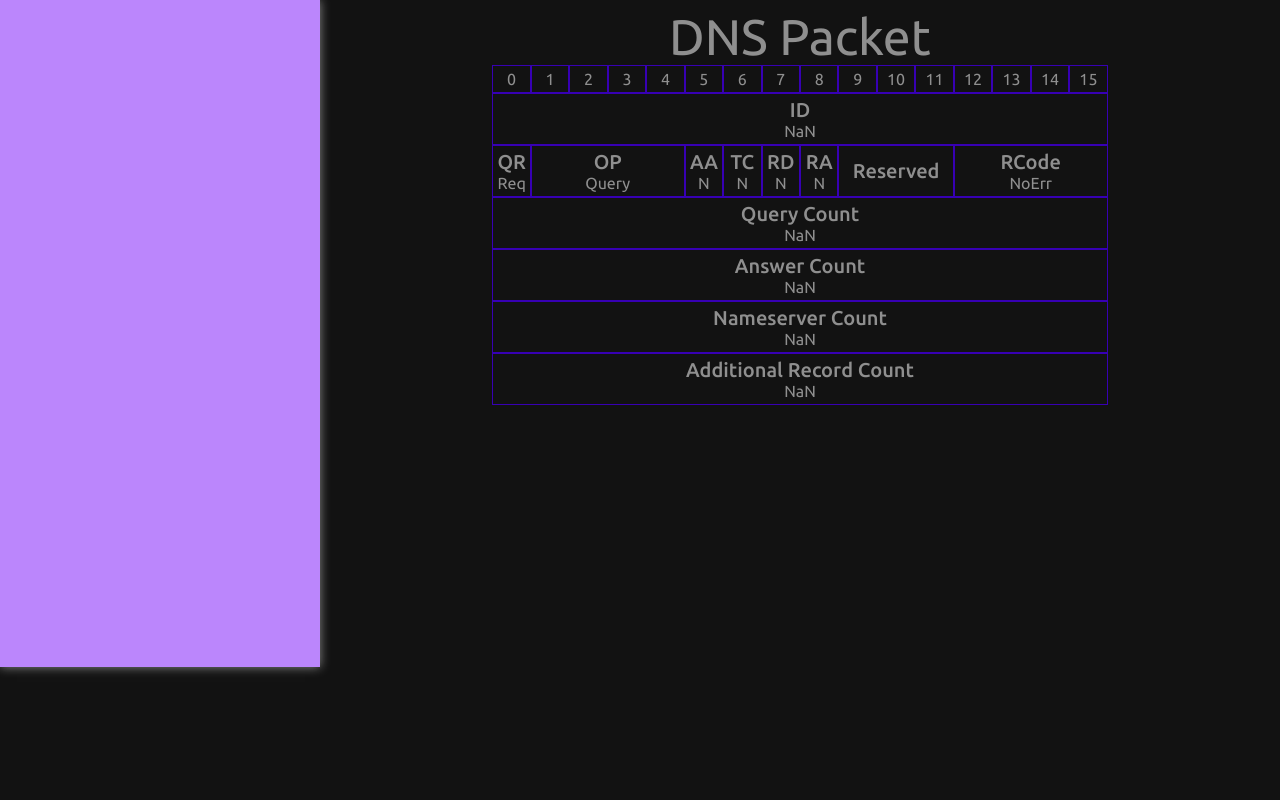
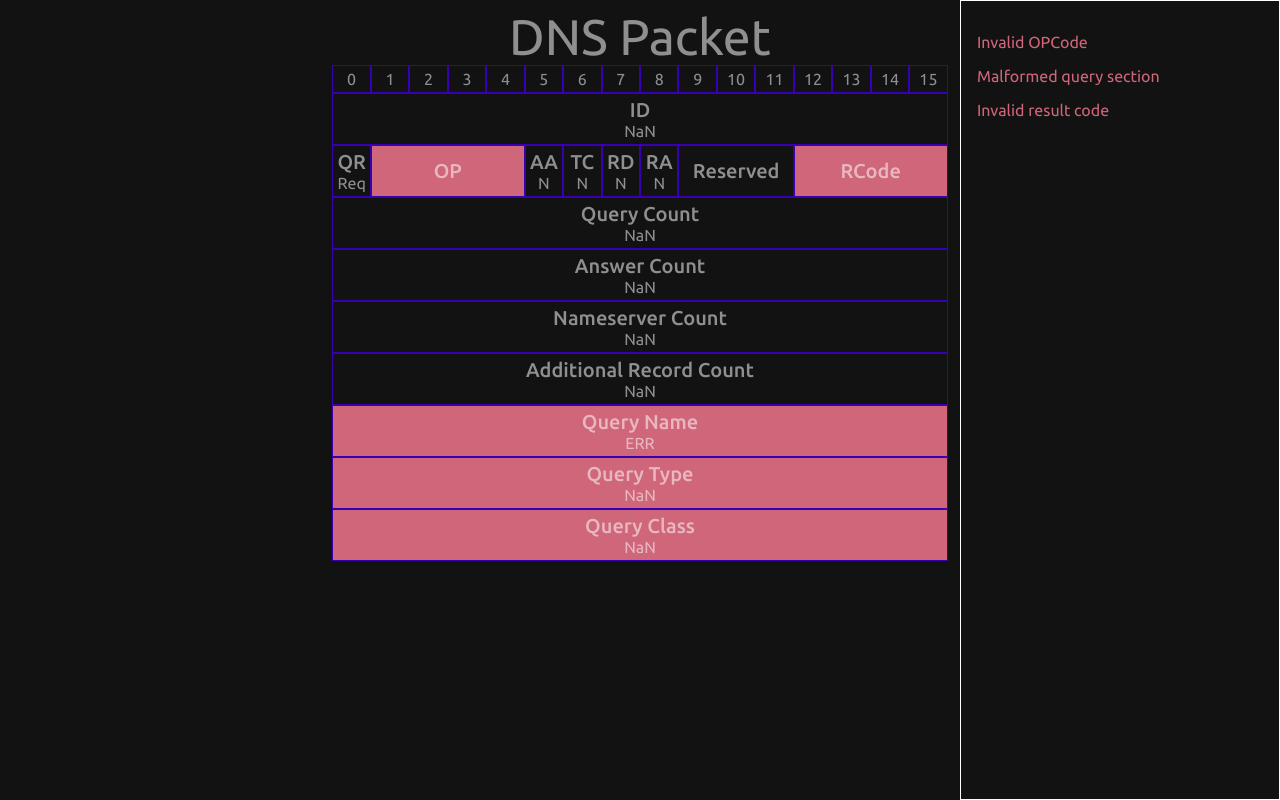
Before and after one commit to dbidwell94/BitNom, a React app: page /dns in a window 1280 px wide. Built offline with nearby package versions, Linux system fonts and the light colour scheme.

Commit message:
better formatted DNS viewer

```diff
--- a/src/components/HexView.tsx
+++ b/src/components/HexView.tsx
@@ -16,7 +16,6 @@ const HexViewContainer = styled.div`
     grid-gap: 0.25rem;
     background: ${({ theme }) => theme.colors.primary};
     padding: ${({ theme }) => theme.spacing.basePadding / 2}rem;
-    /* border-radius: ${({ theme }) => theme.spacing.basePadding}rem; */
     box-shadow: 0rem 0rem 1rem 0rem ${({ theme }) => theme.colors.onBase};
     overflow-y: auto;
     code {
@@ -26,17 +25,17 @@ const HexViewContainer = styled.div`
 `;
 
 interface IHexViewProps {
-  bytes: [string, string][];
+  nibbles: [string, string][];
   className?: string;
 }
 
 export default function HexView(props: IHexViewProps) {
-  const { bytes, className } = props;
+  const { nibbles, className } = props;
 
   return (
     <HexViewContainer className={className}>
       <div id='hex'>
-        {bytes.map((byte, index) => {
+        {nibbles.map((byte, index) => {
           return <code key={`${byte} - ${index}`}>{byte}</code>;
         })}
       </div>
--- a/src/sections/DNSHexView/DNSQuery.tsx
+++ b/src/sections/DNSHexView/DNSQuery.tsx
@@ -1,28 +1,27 @@
 import React from 'react';
-import { hexToNumber } from '../../utils';
+import { DNSQuery } from './types';
 
 interface IDNSQueryProps {
-  bytes: string[];
-  startingIndex: number;
+  query: DNSQuery;
+  className?: string;
 }
 
-export default function DNSQuery(props: IDNSQueryProps): [JSX.Element, number] {
-  const { bytes, startingIndex } = props;
-  return [
+export default function Query(props: IDNSQueryProps) {
+  const { query, className } = props;
+  return (
     <>
-      <div className='grid-item' style={{ gridColumn: '1 / -1' }}>
-        <h6>QName</h6>
-        <p>{hexToNumber(bytes[10] + bytes[11])}</p>
+      <div className={`grid-item ${className ? className : ''}`} style={{ gridColumn: '1 / -1' }}>
+        <h6>Query Name</h6>
+        <p>{query.qName}</p>
       </div>
-      <div className='grid-item' style={{ gridColumn: '1 / -1' }}>
-        <h6>QType</h6>
-        <p>{hexToNumber(bytes[10] + bytes[11])}</p>
+      <div className={`grid-item ${className ? className : ''}`} style={{ gridColumn: '1 / -1' }}>
+        <h6>Query Type</h6>
+        <p>{query.qType}</p>
       </div>
-      <div className='grid-item' style={{ gridColumn: '1 / -1' }}>
-        <h6>QClass</h6>
-        <p>{hexToNumber(bytes[10] + bytes[11])}</p>
+      <div className={`grid-item ${className ? className : ''}`} style={{ gridColumn: '1 / -1' }}>
+        <h6>Query Class</h6>
+        <p>{query.qClass}</p>
       </div>
-    </>,
-    1,
-  ];
+    </>
+  );
 }
--- a/src/sections/DNSHexView/DNSView.tsx
+++ b/src/sections/DNSHexView/DNSView.tsx
@@ -1,11 +1,13 @@
-import React, { useMemo } from 'react';
+import React, { useEffect, useMemo, useState } from 'react';
 import styled from 'styled-components';
 import { hexToNumber } from '../../utils';
-import { DNSOpcode, RCode } from '../../mappings';
+import { DNSOpcode, DNSOpcodeKeys, RCode, RCodeKeys } from './mappings';
+import { DNSPacket, DNSQuery } from './types';
+import { default as Query } from './DNSQuery';
 
 const DNSViewContainer = styled.div`
   grid-row: 1 / -1;
-  grid-column: 2 / -1;
+  grid-column: 2 / 4;
   display: flex;
   flex-direction: column;
   align-items: center;
@@ -15,6 +17,7 @@ const DNSViewContainer = styled.div`
   section#view-container {
     display: grid;
     grid-template-columns: repeat(16, 1fr);
+
     .grid-item {
       display: flex;
       justify-content: center;
@@ -23,22 +26,188 @@ const DNSViewContainer = styled.div`
       padding: ${({ theme }) => theme.spacing.basePadding / 4}rem;
       text-align: center;
       border: thin solid ${({ theme }) => theme.colors.primaryv2};
+
+      &.error {
+        background: ${({ theme }) => theme.colors.error};
+      }
+    }
+  }
+`;
+
+const DNSErrorsContainer = styled.div`
+  grid-row: 1 / -1;
+  grid-column: 4 / 5;
+  width: 100%;
+  height: 100%;
+  overflow-y: auto;
+  padding: ${({ theme }) => theme.spacing.basePadding}rem;
+  border: thin solid white;
+
+  p.error {
+    color: ${({ theme }) => theme.colors.error};
+    margin: ${({ theme }) => theme.spacing.basePadding}rem 0rem;
+    &:first-child {
+      margin: 0rem;
+    }
+    &:last-child {
+      margin: 0rem;
     }
   }
 `;
 
 interface IDNSViewProps {
-  bytes: [string, string][];
+  nibbles: [string, string][];
 }
 
 export default function DNSView(props: IDNSViewProps) {
-  const { bytes: nibbles } = props;
+  const { nibbles } = props;
+
+  const [packetErrors, setPacketErrors] = useState<Record<keyof DNSPacket, string | null>>({
+    additionalRecordCount: null,
+    answerCount: null,
+    answers: null,
+    authoritative: null,
+    id: null,
+    nameserverCount: null,
+    op: null,
+    qr: null,
+    queries: null,
+    queryCount: null,
+    recursionAvailable: null,
+    recursionDesired: null,
+    resultCode: null,
+    truncated: null,
+  });
+
+  useEffect(() => {
+    console.log(packetErrors);
+  }, [packetErrors]);
 
   const bytes = useMemo<string[]>(() => {
     return nibbles.map((nibble) => nibble.join(''));
   }, [nibbles]);
 
+  const packet = useMemo<DNSPacket | null>(() => {
+    const errors = packetErrors;
+    const toReturn: DNSPacket = {
+      answers: [],
+      queries: [],
+    };
+
+    // bytes 0, 1
+    {
+      const id = hexToNumber(bytes[0] + bytes[1]);
+      toReturn.id = id;
+    }
+    // byte 2
+    {
+      // QR
+      const qr = hexToNumber(bytes[2]) >> 8 === 0 ? 'Req' : 'Res';
+      toReturn.qr = qr;
+      // OPCode
+      const op = DNSOpcode[(hexToNumber(bytes[2]) & 0b01111000) >> 3];
+      if (DNSOpcodeKeys.includes(op)) {
+        toReturn.op = op as unknown as DNSOpcode;
+      } else {
+        errors.op = 'Invalid OPCode';
+      }
+      // Authoritative
+      const aa = (hexToNumber(bytes[2]) & 0b00000100) >> 2 === 1;
+      toReturn.authoritative = aa;
+      // TC
+      const tc = (hexToNumber(bytes[2]) & 0b00000010) >> 1 === 1;
+      toReturn.truncated = tc;
+      // RD
+      const rd = (hexToNumber(bytes[2]) & 0b00000001) === 1;
+      toReturn.recursionDesired = rd;
+    }
+    // byte 3
+    {
+      // RA
+      const ra = (hexToNumber(bytes[3]) & 0b10000000) >> 7 === 1;
+      toReturn.recursionAvailable = ra;
+      // RCode
+      const rCode = RCode[hexToNumber(bytes[3]) & 0b00001111];
+      if (RCodeKeys.includes(rCode)) {
+        toReturn.resultCode = rCode as unknown as RCode;
+      } else {
+        errors.resultCode = 'Invalid result code';
+      }
+    }
+    // bytes 4, 5
+    {
+      const queryCount = hexToNumber(bytes[4] + bytes[5]);
+      toReturn.queryCount = queryCount;
+    }
+    // bytes 6, 7
+    {
+      const answerCount = hexToNumber(bytes[6] + bytes[7]);
+      toReturn.answerCount = answerCount;
+    }
+    // bytes 8, 9
+    {
+      const nameserverCount = hexToNumber(bytes[8] + bytes[9]);
+      toReturn.nameserverCount = nameserverCount;
+    }
+    // bytes 10, 11
+    {
+      const additionalRecordCount = hexToNumber(bytes[10] + bytes[11]);
+      toReturn.additionalRecordCount = additionalRecordCount;
+    }
+    // queries (starting at byte 12)
+    let byteIndex = 12;
+    {
+      const queries: DNSQuery[] = [];
+      let shouldBreak = false;
+      if (toReturn.queryCount && !Number.isNaN(toReturn.queryCount)) {
+        for (let i = 0; i < toReturn.queryCount; i++) {
+          if (shouldBreak) {
+            break;
+          }
+          if (byteIndex > bytes.length) {
+            errors.queries = 'Malformed query section';
+            continue;
+          }
+
+          let builtString = '';
+          let nameLength: number = hexToNumber(bytes[byteIndex++]);
+
+          while (nameLength !== 0x0) {
+            if (Number.isNaN(nameLength)) {
+              builtString = 'ERR';
+              shouldBreak = true;
+              errors.queries = 'Malformed query section';
+              break;
+            }
+            const sectionBytes = bytes.slice(byteIndex, byteIndex + nameLength);
+            byteIndex = byteIndex + nameLength;
+            nameLength = hexToNumber(bytes[byteIndex++]);
+            builtString += sectionBytes
+              .map((byte) => hexToNumber(byte))
+              .map((chCode) => String.fromCharCode(chCode))
+              .join('');
+            if (nameLength !== 0x0) {
+              builtString += '.';
+            }
+          }
+          byteIndex++;
+
+          const qType = hexToNumber(bytes[byteIndex++]);
+          const qClass = hexToNumber(bytes[byteIndex++]);
+          queries.push({ qName: builtString, qClass, qType });
+        }
+      } else {
+        queries.push({ qClass: Number.NaN, qType: Number.NaN, qName: 'ERR' });
+        errors.queries = 'Malformed query section';
+      }
+      toReturn.queries = queries;
+    }
+    setPacketErrors(errors);
+    return toReturn;
+  }, [bytes]);
+
   return (
+    <>
       <DNSViewContainer>
         <h3>DNS Packet</h3>
         <section id='view-container'>
@@ -58,58 +227,79 @@ export default function DNSView(props: IDNSViewProps) {
           <p className='grid-item'>13</p>
           <p className='grid-item'>14</p>
           <p className='grid-item'>15</p>
-        <div className='grid-item' style={{ gridColumn: '1 / -1' }}>
+          <div className={`grid-item${packetErrors.id ? ' error' : ''}`} style={{ gridColumn: '1 / -1' }}>
             <h6>ID</h6>
-          <p>{hexToNumber(bytes[0] + bytes[1])}</p>
+            <p>{packet?.id?.toString()}</p>
           </div>
-        <div className='grid-item' style={{ gridColumn: '1 / 2' }}>
+          <div className={`grid-item${packetErrors.qr ? ' error' : ''}`} style={{ gridColumn: '1 / 2' }}>
             <h6>QR</h6>
-          <p>{hexToNumber(bytes[2]) >> 8 === 0 ? 'Req' : 'Res'}</p>
+            <p>{packet?.qr?.toString()}</p>
           </div>
-        <div className='grid-item' style={{ gridColumn: '2 / 6' }}>
+          <div className={`grid-item${packetErrors.op ? ' error' : ''}`} style={{ gridColumn: '2 / 6' }}>
             <h6>OP</h6>
-          <p>{DNSOpcode[(hexToNumber(bytes[2]) & 0b01111000) >> 3]}</p>
+            <p>{packet?.op?.toString()}</p>
           </div>
-        <div className='grid-item' style={{ gridColumn: '6 / 7' }}>
+          <div className={`grid-item${packetErrors.authoritative ? ' error' : ''}`} style={{ gridColumn: '6 / 7' }}>
             <h6>AA</h6>
-          <p>{(hexToNumber(bytes[2]) & 0b00000100) >> 2 === 1 ? 'Y' : 'N'}</p>
+            <p>{packet?.authoritative ? 'Y' : 'N'}</p>
           </div>
-        <div className='grid-item' style={{ gridColumn: '7 / 8' }}>
+          <div className={`grid-item${packetErrors.truncated ? ' error' : ''}`} style={{ gridColumn: '7 / 8' }}>
             <h6>TC</h6>
-          <p>{(hexToNumber(bytes[2]) & 0b00000010) >> 1 === 1 ? 'Y' : 'N'}</p>
+            <p>{packet?.truncated ? 'Y' : 'N'}</p>
           </div>
-        <div className='grid-item' style={{ gridColumn: '8 / 9' }}>
+          <div className={`grid-item${packetErrors.recursionDesired ? ' error' : ''}`} style={{ gridColumn: '8 / 9' }}>
             <h6>RD</h6>
-          <p>{(hexToNumber(bytes[2]) & 0b00000001) === 1 ? 'Y' : 'N'}</p>
+            <p>{packet?.recursionDesired ? 'Y' : 'N'}</p>
           </div>
-        <div className='grid-item' style={{ gridColumn: '9 / 10' }}>
+          <div
+            className={`grid-item${packetErrors.recursionAvailable ? ' error' : ''}`}
+            style={{ gridColumn: '9 / 10' }}
+          >
             <h6>RA</h6>
-          <p>{(hexToNumber(bytes[3]) & 0b10000000) >> 7 === 1 ? 'Y' : 'N'}</p>
+            <p>{packet?.recursionAvailable ? 'Y' : 'N'}</p>
           </div>
           <div className='grid-item' style={{ gridColumn: '10 / 13' }}>
             <h6>Reserved</h6>
           </div>
-        <div className='grid-item' style={{ gridColumn: '13 / 17' }}>
+          <div className={`grid-item${packetErrors.resultCode ? ' error' : ''}`} style={{ gridColumn: '13 / 17' }}>
             <h6>RCode</h6>
-          <p>{RCode[hexToNumber(bytes[3]) & 0b00001111]}</p>
+            <p>{packet?.resultCode?.toString()}</p>
           </div>
-        <div className='grid-item' style={{ gridColumn: '1 / -1' }}>
+          <div className={`grid-item${packetErrors.queryCount ? ' error' : ''}`} style={{ gridColumn: '1 / -1' }}>
             <h6>Query Count</h6>
-          <p>{hexToNumber(bytes[4] + bytes[5])}</p>
+            <p>{packet?.queryCount?.toString()}</p>
           </div>
-        <div className='grid-item' style={{ gridColumn: '1 / -1' }}>
+          <div className={`grid-item${packetErrors.answerCount ? ' error' : ''}`} style={{ gridColumn: '1 / -1' }}>
             <h6>Answer Count</h6>
-          <p>{hexToNumber(bytes[6] + bytes[7])}</p>
+            <p>{packet?.answerCount?.toString()}</p>
           </div>
-        <div className='grid-item' style={{ gridColumn: '1 / -1' }}>
+          <div className={`grid-item${packetErrors.nameserverCount ? ' error' : ''}`} style={{ gridColumn: '1 / -1' }}>
             <h6>Nameserver Count</h6>
-          <p>{hexToNumber(bytes[8] + bytes[9])}</p>
+            <p>{packet?.nameserverCount?.toString()}</p>
           </div>
-        <div className='grid-item' style={{ gridColumn: '1 / -1' }}>
+          <div
+            className={`grid-item${packetErrors.additionalRecordCount ? ' error' : ''}`}
+            style={{ gridColumn: '1 / -1' }}
+          >
             <h6>Additional Record Count</h6>
-          <p>{hexToNumber(bytes[10] + bytes[11])}</p>
+            <p>{packet?.additionalRecordCount}</p>
           </div>
+          {packet?.queries.map((query, index) => {
+            return (
+              <Query
+                query={query}
+                key={`dns-query-${index}-${query.qName}`}
+                className={packetErrors.queries ? 'error' : ''}
+              />
+            );
+          })}
         </section>
       </DNSViewContainer>
+      <DNSErrorsContainer>
+        {Object.values(packetErrors).map((error, index) => (
+          <p className='error'>{error}</p>
+        ))}
+      </DNSErrorsContainer>
+    </>
   );
 }
--- a/src/sections/DNSHexView/index.tsx
+++ b/src/sections/DNSHexView/index.tsx
@@ -15,7 +15,7 @@ const DNSHexViewContainer = styled.div`
 export default function DNSHexView() {
   const params = useParams();
 
-  const bytes = useMemo<[string, string][]>(() => {
+  const nibbles = useMemo<[string, string][]>(() => {
     const bytes: [string, string][] = [];
 
     if (!params['*']) return bytes;
@@ -32,8 +32,8 @@ export default function DNSHexView() {
 
   return (
     <DNSHexViewContainer>
-      <HexView bytes={bytes} className='dns-hex-view' />
-      <DNSView bytes={bytes} />
+      {/* <HexView nibbles={nibbles} className='dns-hex-view' /> */}
+      <DNSView nibbles={nibbles} />
     </DNSHexViewContainer>
   );
 }
--- a/src/mappings.ts
+++ b/src/sections/DNSHexView/mappings.ts
@@ -8,6 +8,8 @@ export enum DNSOpcode {
   DSO = 6,
 }
 
+export const DNSOpcodeKeys = Object.keys(DNSOpcode).filter((code) => typeof code === 'number');
+
 export enum RCode {
   NoErr = 0,
   FmtErr = 1,
@@ -16,3 +18,5 @@ export enum RCode {
   NtImpl = 4,
   Refuse = 5,
 }
+
+export const RCodeKeys = Object.keys(RCode).filter((code) => typeof code === 'number');
--- /dev/null
+++ b/src/sections/DNSHexView/types.ts
@@ -0,0 +1,33 @@
+import { DNSOpcode, RCode } from './mappings';
+
+export interface DNSQuery {
+  qName: string;
+  qType: number;
+  qClass: number;
+}
+
+export interface DNSAnswer {
+  name: string;
+  type: number;
+  class: number;
+  ttl: number;
+  rdLength: number;
+  rdData: string;
+}
+
+export interface DNSPacket {
+  id?: number;
+  qr?: 'Req' | 'Res';
+  op?: DNSOpcode;
+  authoritative?: boolean;
+  truncated?: boolean;
+  recursionDesired?: boolean;
+  recursionAvailable?: boolean;
+  resultCode?: RCode;
+  queryCount?: number;
+  answerCount?: number;
+  nameserverCount?: number;
+  additionalRecordCount?: number;
+  queries: DNSQuery[];
+  answers: DNSAnswer[];
+}
--- a/src/utils.ts
+++ b/src/utils.ts
@@ -1,7 +1,3 @@
 export function hexToNumber(hex: string): number {
   return parseInt(hex, 16);
 }
-
-export function getQName(bytes: string[], startIndex: number): string {
-  throw new Error('Not implemented');
-}
--- a/webpack.config.ts
+++ b/webpack.config.ts
@@ -47,5 +47,6 @@ export default function (env: any, args: any): Configuration {
       filename: isProduction ? '[chunkhash].bundle.js' : '[name].js',
       publicPath: '/',
     },
+    devtool: 'inline-source-map',
   };
 }
```
Lines whose indentation alone changed are shown as unchanged.
